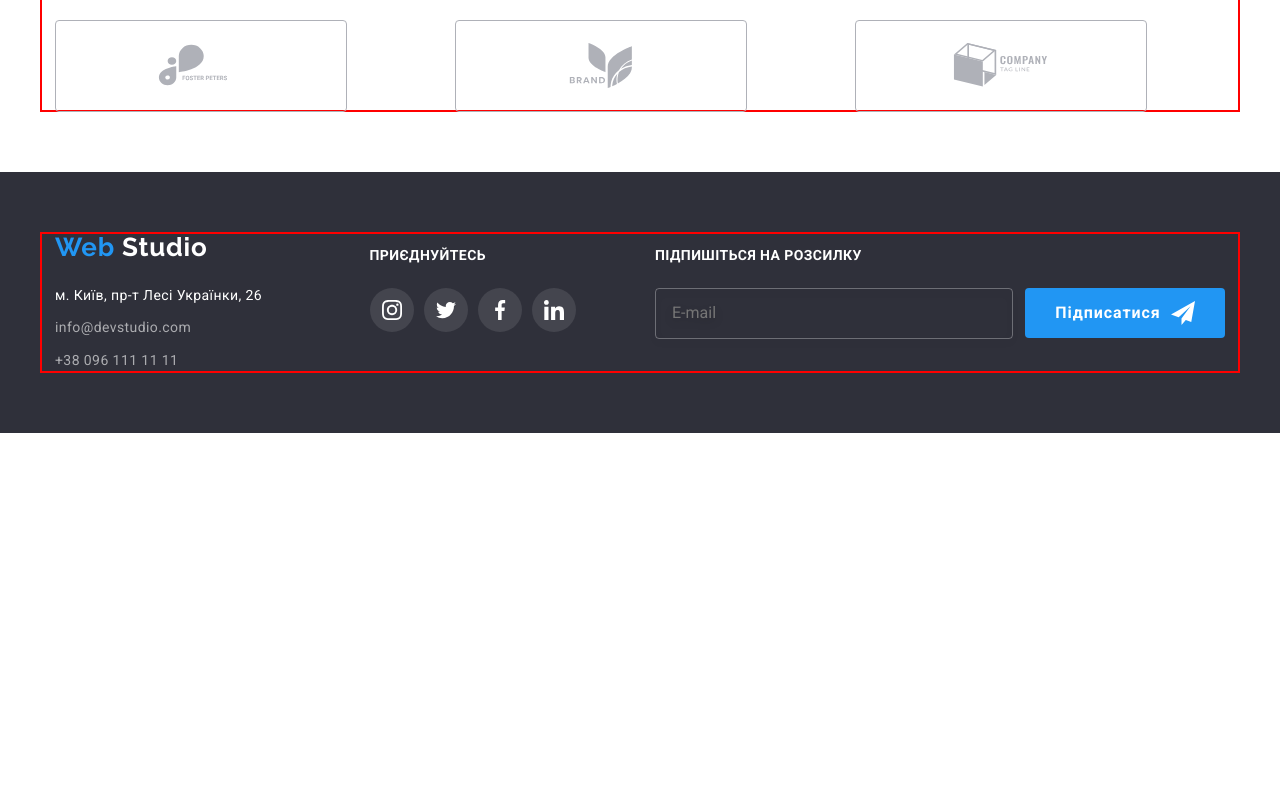
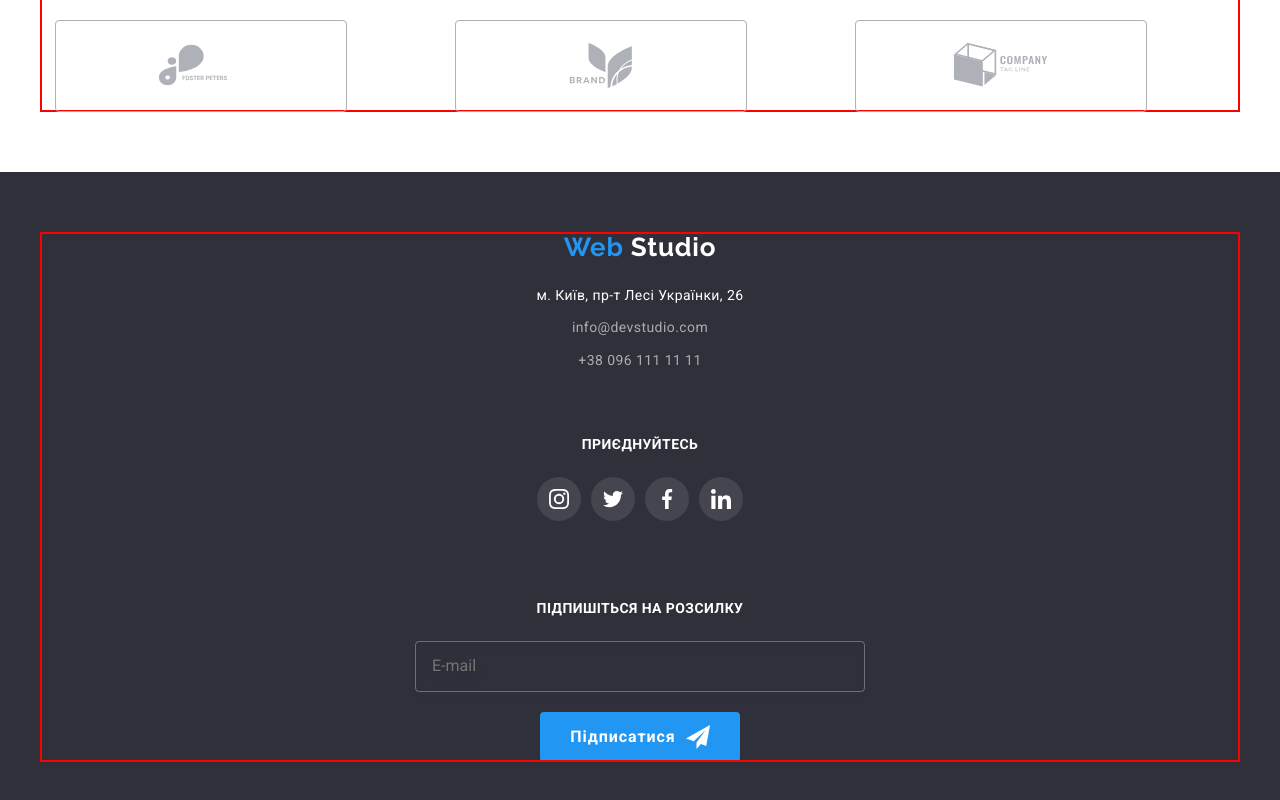
Before and after one commit to genyaFiL/goit-markup-hw-08, a plain HTML site: page index.html in a window 1280 px wide. Shown: the part 2467-3267 px from the top of the page. Before the commit the page ends 2900 px from the top, so only its background shows below. Drawn offline with nearby package versions, Linux system fonts and the light colour scheme.

Commit message:
adaptive main

```diff
--- a/sass/components/_footer.scss
+++ b/sass/components/_footer.scss
@@ -5,21 +5,29 @@
 }
 
 .footer-flex {
-	--items: 2;
+	// @media screen and (min-width: 768px) {
+	// }
 
-	@media screen and (min-width: 768px) {
-		--items: 3;
+	@media screen and (max-width: 1599px) {
+		display: flex;
+		flex-direction: column;
+		text-align: center;
 	}
 
 	@media screen and (min-width: 1600px) {
-		--items: 6;
+		display: flex;
 	}
-	display: flex;
 }
 
 .footer__logo {
 	display: block;
 	margin-bottom: 20px;
+}
+
+.address {
+	@media screen and (max-width: 1599px) {
+		margin-bottom: 60px;
+	}
 }
 
 .address__wrap .address__item:last-child {
@@ -59,12 +67,25 @@
 }
 
 .footer__connect {
+	@media screen and (max-width: 1599px) {
+		margin-bottom: 60px;
+	}
+	@media screen and (min-width: 1600px) {
 		margin-left: 70px;
 		padding-top: 12px;
 	}
+}
 .footer__subscribe {
+	// @media screen and (max-width: 1599px) {
+	// 	display: flex;
+	// 	flex-direction: column;
+	// 	text-align: center;
+	// }
+
+	@media screen and (min-width: 1600px) {
 		margin-left: auto;
 		padding-top: 12px;
+	}
 }
 .socials__link--color-dark {
 	color: var(--primary-white-color);
@@ -72,14 +93,27 @@
 }
 
 .form {
+	@media screen and (min-width: 1600px) {
 		display: flex;
+	}
 }
 
 .form__field {
+	min-width: 450px;
+	margin-bottom: 20px;
+	padding: 15px 16px;
+
+	// @media screen and (max-width: 1599px) {
+	// 	margin-right: 12px;
+	// 	margin-bottom: 20px;
+	// }
+
+	@media screen and (min-width: 1600px) {
 		min-width: 358px;
+		margin-right: 12px;
+		margin-bottom: 20px;
+	}
 
-	padding: 15px 16px;
-	margin-right: 12px;
 	color: var(--primary-white-color);
 
 	background-color: transparent;
--- a/sass/components/_logo.scss
+++ b/sass/components/_logo.scss
@@ -1,5 +1,8 @@
 .logo {
-	margin-right: 92px;
+	@media screen and (min-width: 1600px) {
+		margin-right: 92px;
+	}
+
 	font-family: "Raleway";
 	font-weight: 700;
 	font-size: 26px;
--- /dev/null
+++ b/sass/utils/_adaptive.scss
@@ -0,0 +1,5 @@
+@media screen and (min-width: 768px) {
+}
+
+@media screen and (min-width: 1600px) {
+}
```
Also changed, not shown: css/main.css, css/main.min.css, 2 other files. Lines whose indentation alone changed are shown as unchanged.
